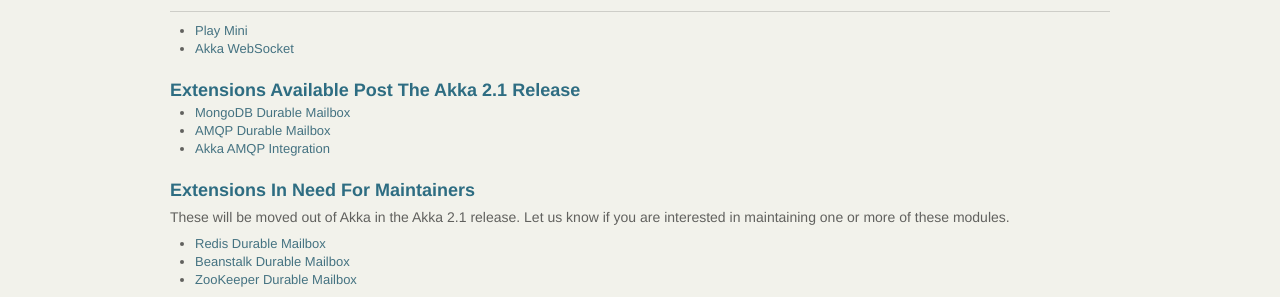
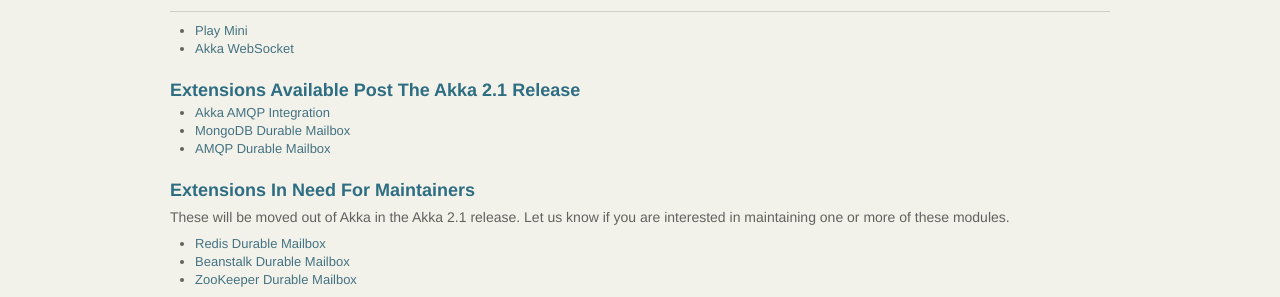
Before and after one commit to raboof/akka.github.com, a Jekyll site: the page built from community/index.md, in a window 1280 px wide. Shown: the part 482-779 px from the top of the page. Built offline with Jekyll 4.4.1, drawn with Linux system fonts in a browser that asks for light colours; part of the change alters nothing that is shown.

```diff
--- a/community/index.md
+++ b/community/index.md
@@ -26,9 +26,9 @@ This page contains a list of selected projects and extensions to Akka created by
 
 ### Extensions Available Post The Akka 2.1 Release
 
+* [Akka AMQP Integration](https://github.com/momania/akka-amqp)
 * [MongoDB Durable Mailbox](https://github.com/akka/akka/tree/master/akka-durable-mailboxes/akka-mongo-mailbox)
 * [AMQP Durable Mailbox](https://github.com/akka/akka/pull/272)
-* [Akka AMQP Integration](https://github.com/akka/akka/pull/378)
 
 
 ### Extensions In Need For Maintainers
```
